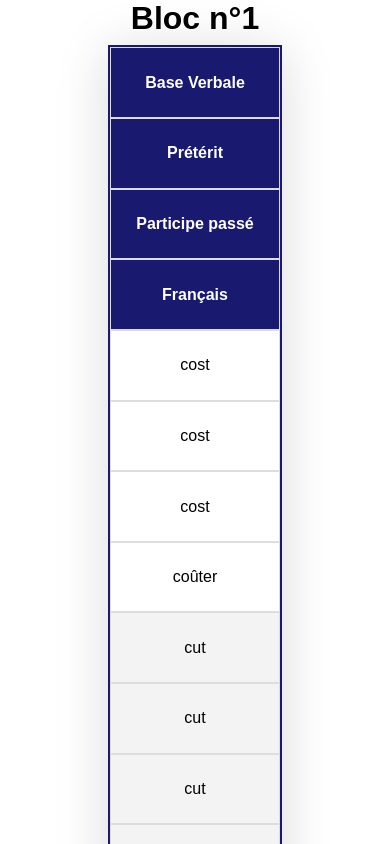
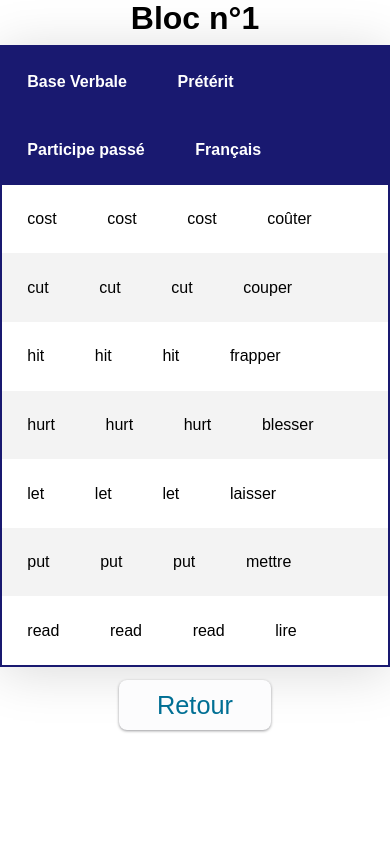
Before and after one commit to PotatoesSQL/VerbMaster, a plain HTML site: page verbes.html in a window 390 px wide. Both pictures are taken after a click on the button "Afficher Bloc 1". Shown: the top 844 px of the page. Drawn offline with Linux system fonts and the light colour scheme.

Commit message:
responsive, better screen management

```diff
--- a/src/css/verbs.css
+++ b/src/css/verbs.css
@@ -132,7 +132,8 @@ h1 {
     th,
     td {
         padding: 3vh;
-        display: block;
+        display: inline-block;
+        border: none;
     }
 
     .table-style {
```
